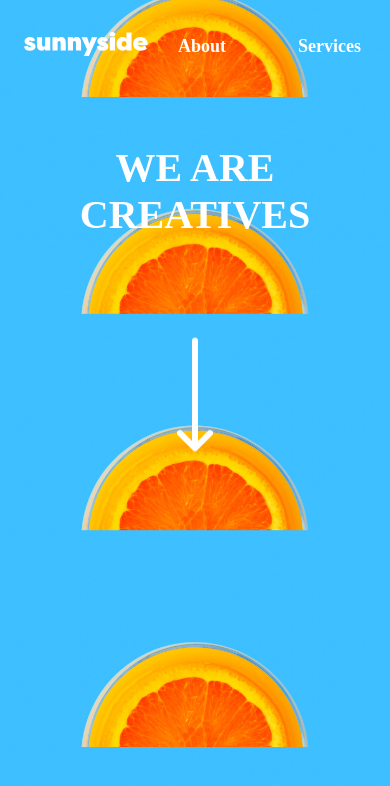
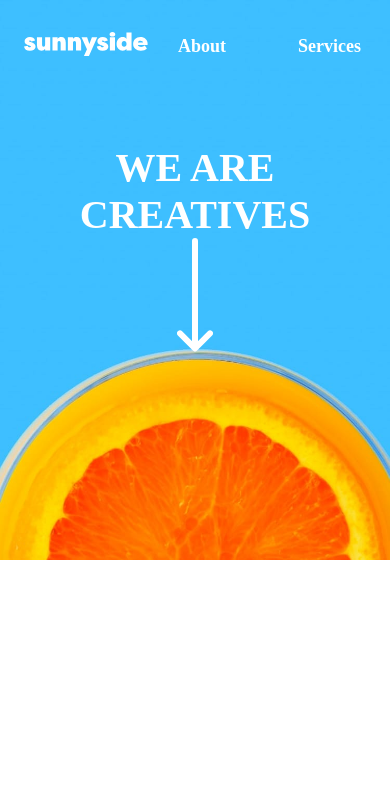
Before and after one commit to KiwiScreams/Sunnyside-Agency-Landing-Page, a React (Vite) app: page / in a window 390 px wide. Shown: the top 786 px of the page. Built offline with nearby package versions, Linux system fonts and the light colour scheme; the HTML template or start-up script is replaced by a standard one.

Commit message:
layout responsive

```diff
--- a/src/components/layout/Layout.css
+++ b/src/components/layout/Layout.css
@@ -3,9 +3,9 @@
     width: 100%;
     height: 100vh;
     background: url(../../assets/desktop/image-header.jpg);
-    background-position: center;
     background-size: 100%;
     padding-top: 144px;
+    background-repeat: no-repeat;
 }
 .layout-section h1
 {
@@ -33,3 +33,28 @@
       transform: translateY(100px);
     }
 }
+@media screen and (max-width: 1000px)
+{
+    .layout-section
+    {
+      background: url(../../assets/mobile/image-header.jpg);
+      background-size: 100%;
+      background-repeat: no-repeat;
+      background-size: 100%;
+      background-position: center;
+    }
+}
+@media screen and (max-width: 600px)
+{
+    .layout-section
+    {
+      background: url(../../assets/mobile/image-header.jpg);
+      background-size: 100%;
+      background-size: 100%;
+      background-repeat: no-repeat;
+    }
+    .layout-section img
+    {
+        animation: none;
+    }
+}
```
